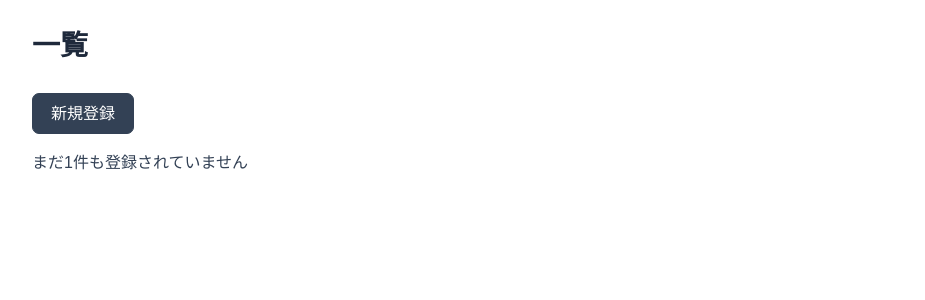
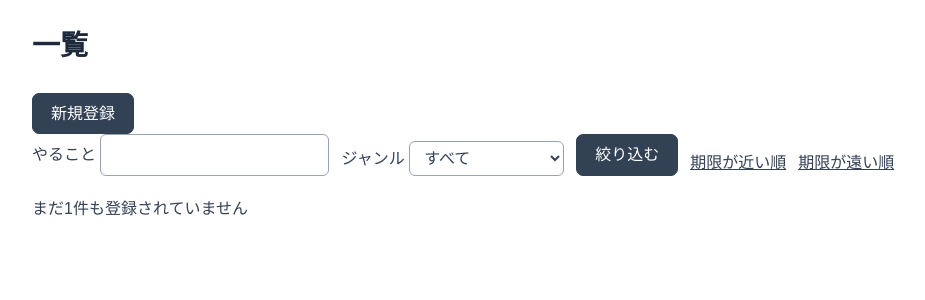
Before and after one commit to coffee-neko/fw-todo-2, a Spring Boot app: page /todos in a window 1280 px wide. Shown: the top 300 px of the page, without its empty margins (174-1099 px from the left). Run offline with Spring Boot 4, Linux system fonts and the light colour scheme; data that the repository does not hold is empty; some libraries are stand-ins or nearby versions.

Commit message:
17　Docker王国、春巻き工場に品質管理＆検索システム導入！

```diff
--- a/pom.xml
+++ b/pom.xml
@@ -37,6 +37,10 @@
 		<dependency>
 			<groupId>org.springframework.boot</groupId>
 			<artifactId>spring-boot-starter-webmvc</artifactId>
+		</dependency>
+		<dependency>
+			<groupId>org.springframework.boot</groupId>
+			<artifactId>spring-boot-starter-validation</artifactId>
 		</dependency>
 		<dependency>
 			<groupId>org.mybatis.spring.boot</groupId>
--- a/src/main/java/com/example/todoapp/HomeController.java
+++ b/src/main/java/com/example/todoapp/HomeController.java
@@ -1,11 +1,15 @@
 package com.example.todoapp;
+
+import jakarta.validation.Valid;
 
 import org.springframework.stereotype.Controller;
 import org.springframework.ui.Model;
+import org.springframework.validation.BindingResult;
 import org.springframework.web.bind.annotation.GetMapping;
 import org.springframework.web.bind.annotation.ModelAttribute;
 import org.springframework.web.bind.annotation.PathVariable;
 import org.springframework.web.bind.annotation.PostMapping;
+import org.springframework.web.bind.annotation.RequestParam;
 import org.springframework.web.servlet.mvc.support.RedirectAttributes;
 
 @Controller
@@ -24,8 +28,15 @@ public class HomeController {
     }
 
     @GetMapping("/todos")
-    public String todos(Model model) {
-        model.addAttribute("todos", todoMapper.findAll());
+    public String todos(@RequestParam(defaultValue = "") String keyword,
+                        @RequestParam(defaultValue = "") String category,
+                        @RequestParam(defaultValue = "asc") String order,
+                        Model model) {
+        String sortOrder = "desc".equals(order) ? "desc" : "asc";
+        model.addAttribute("keyword", keyword);
+        model.addAttribute("category", category);
+        model.addAttribute("order", sortOrder);
+        model.addAttribute("todos", todoMapper.search(keyword, category, sortOrder));
         return "todos";
     }
 
@@ -36,7 +47,10 @@ public class HomeController {
     }
 
     @PostMapping("/todos/confirm")
-    public String confirmCreate(@ModelAttribute Todo todo, Model model) {
+    public String confirmCreate(@Valid @ModelAttribute Todo todo, BindingResult bindingResult, Model model) {
+        if (bindingResult.hasErrors()) {
+            return "create";
+        }
         model.addAttribute("todo", todo);
         return "create-confirm";
     }
@@ -67,7 +81,11 @@ public class HomeController {
     }
 
     @PostMapping("/todos/{id}/confirm")
-    public String confirmEdit(@PathVariable Long id, @ModelAttribute Todo todo, Model model) {
+    public String confirmEdit(@PathVariable Long id, @Valid @ModelAttribute Todo todo, BindingResult bindingResult, Model model) {
+        if (bindingResult.hasErrors()) {
+            model.addAttribute("id", id);
+            return "edit";
+        }
         model.addAttribute("id", id);
         model.addAttribute("todo", todo);
         return "edit-confirm";
--- a/src/main/java/com/example/todoapp/TodoMapper.java
+++ b/src/main/java/com/example/todoapp/TodoMapper.java
@@ -3,11 +3,12 @@ package com.example.todoapp;
 import java.util.List;
 
 import org.apache.ibatis.annotations.Mapper;
+import org.apache.ibatis.annotations.Param;
 
 @Mapper
 public interface TodoMapper {
 
-    List<Todo> findAll();
+    List<Todo> search(@Param("keyword") String keyword, @Param("category") String category, @Param("order") String order);
 
     void insert(Todo todo);
 
--- a/src/main/resources/templates/create.html
+++ b/src/main/resources/templates/create.html
@@ -14,11 +14,13 @@
       <div class="form-row">
         <label class="form-label" for="title">やること</label>
         <input class="form-input" id="title" type="text" th:field="*{title}">
+        <p class="error" th:if="${#fields.hasErrors('title')}" th:errors="*{title}">やることを入力してください</p>
       </div>
 
       <div class="form-row">
         <label class="form-label" for="detail">メモ</label>
         <input class="form-input" id="detail" type="text" th:field="*{detail}">
+        <p class="error" th:if="${#fields.hasErrors('detail')}" th:errors="*{detail}">メモは255文字以内で入力してください</p>
       </div>
 
       <div class="form-row">
@@ -31,6 +33,7 @@
           <option value="資格">資格</option>
           <option value="就職活動">就職活動</option>
         </select>
+        <p class="error" th:if="${#fields.hasErrors('category')}" th:errors="*{category}">ジャンルを選んでください</p>
       </div>
 
       <div class="form-row">
@@ -41,6 +44,7 @@
           <option value="2">中</option>
           <option value="3">低</option>
         </select>
+        <p class="error" th:if="${#fields.hasErrors('priority')}" th:errors="*{priority}">優先度を選んでください</p>
       </div>
 
       <div class="form-row">
--- a/src/main/resources/templates/edit.html
+++ b/src/main/resources/templates/edit.html
@@ -14,11 +14,13 @@
       <div class="form-row">
         <label class="form-label" for="title">やること</label>
         <input class="form-input" id="title" type="text" th:field="*{title}">
+        <p class="error" th:if="${#fields.hasErrors('title')}" th:errors="*{title}">やることを入力してください</p>
       </div>
 
       <div class="form-row">
         <label class="form-label" for="detail">メモ</label>
         <input class="form-input" id="detail" type="text" th:field="*{detail}">
+        <p class="error" th:if="${#fields.hasErrors('detail')}" th:errors="*{detail}">メモは255文字以内で入力してください</p>
       </div>
 
       <div class="form-row">
@@ -31,6 +33,7 @@
           <option value="資格">資格</option>
           <option value="就職活動">就職活動</option>
         </select>
+        <p class="error" th:if="${#fields.hasErrors('category')}" th:errors="*{category}">ジャンルを選んでください</p>
       </div>
 
       <div class="form-row">
@@ -41,6 +44,7 @@
           <option value="2">中</option>
           <option value="3">低</option>
         </select>
+        <p class="error" th:if="${#fields.hasErrors('priority')}" th:errors="*{priority}">優先度を選んでください</p>
       </div>
 
       <div class="form-row">
--- a/src/main/resources/templates/todos.html
+++ b/src/main/resources/templates/todos.html
@@ -11,6 +11,28 @@
     <h1 class="page-title">一覧</h1>
     <p class="flash" th:if="${message}" th:text="${message}">登録しました</p>
     <a class="btn" th:href="@{/todos/new}">新規登録</a>
+
+    <form class="search-bar" th:action="@{/todos}" method="get">
+      <div>
+        <label for="keyword">やること</label>
+        <input class="form-input" id="keyword" name="keyword" type="text" th:value="${keyword}">
+      </div>
+      <div>
+        <label for="category">ジャンル</label>
+        <select class="form-input" id="category" name="category">
+          <option value="" th:selected="${category == ''}">すべて</option>
+          <option value="デザイン" th:selected="${category == 'デザイン'}">デザイン</option>
+          <option value="マーケティング" th:selected="${category == 'マーケティング'}">マーケティング</option>
+          <option value="プログラミング" th:selected="${category == 'プログラミング'}">プログラミング</option>
+          <option value="資格" th:selected="${category == '資格'}">資格</option>
+          <option value="就職活動" th:selected="${category == '就職活動'}">就職活動</option>
+        </select>
+      </div>
+      <input type="hidden" name="order" th:value="${order}">
+      <button class="btn" type="submit">絞り込む</button>
+      <a class="link" th:href="@{/todos(keyword=${keyword}, category=${category}, order='asc')}">期限が近い順</a>
+      <a class="link" th:href="@{/todos(keyword=${keyword}, category=${category}, order='desc')}">期限が遠い順</a>
+    </form>
 
     <p th:if="${#lists.isEmpty(todos)}">まだ1件も登録されていません</p>
 
```
Also changed, not shown: src/main/java/com/example/todoapp/Todo.java (+13 -0 lines), src/main/resources/mapper/TodoMapper.xml (+14 -2 lines).
